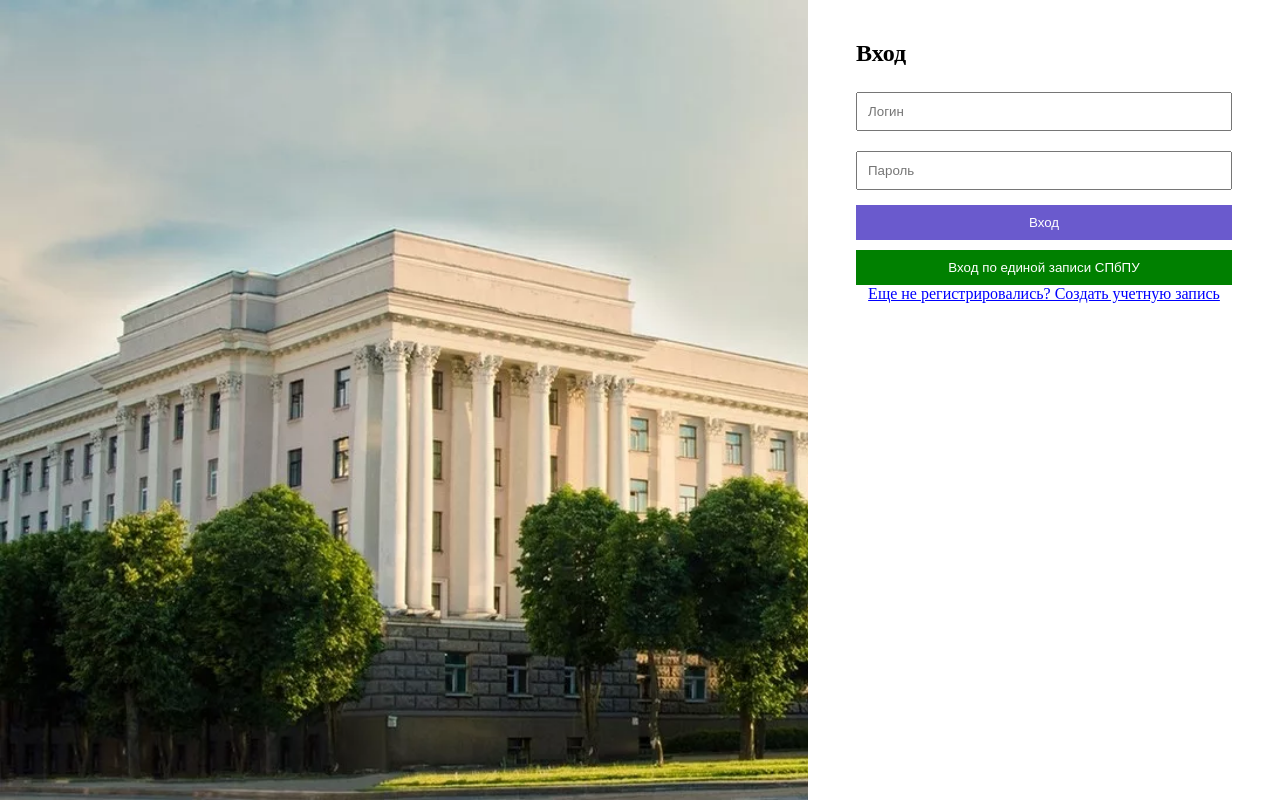
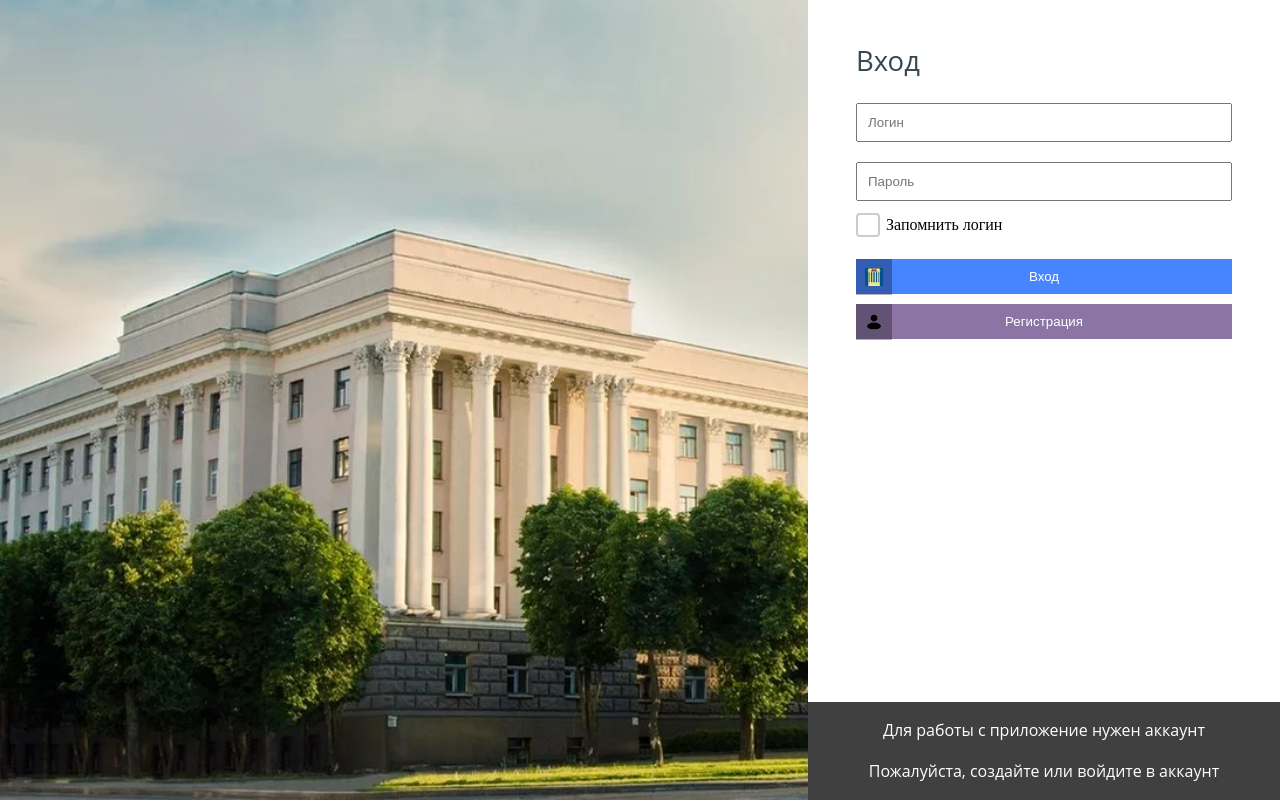
Before and after one commit to Rubick1337/JournalUniversity, a React (Create React App) app in the folder Client/journal/: page / in a window 1280 px wide. Built offline with nearby package versions, Linux system fonts and the light colour scheme.

Commit message:
feat: add new style for login page

```diff
--- a/Client/journal/src/components/Login/Login.jsx
+++ b/Client/journal/src/components/Login/Login.jsx
@@ -12,13 +12,24 @@ function Login() {
                 <div>
                     <input type="password" placeholder="Пароль"/>
                 </div>
-                <button type="submit">Вход</button>
+            <div className="remember__login">
+                <input type="checkbox" id="remember"/>
+                <label htmlFor="remember"> Запомнить логин</label>
+            </div>
+                <button type="submit">
+                    <div className="img__login"></div>
+                    <div className="login__text">Вход</div>
+                </button>
             </form>
             <div>
-            <button className="login-green">Вход по единой записи СПбПУ</button>
+            <button className="login-green">
+                <div className="login__parent__img"></div>
+                <div className="text__parent__button">Регистрация</div>
+            </button>
             </div>
-            <div>
-                <a href="/register">Еще не регистрировались? Создать учетную запись</a>
+            <div className="footer__login">
+                <h3>Для работы с приложение нужен аккаунт</h3>
+                <h3>Пожалуйста, создайте или войдите в аккаунт</h3>
             </div>
         </div>
     );
--- a/Client/journal/src/pages/LoginStyle.css
+++ b/Client/journal/src/pages/LoginStyle.css
@@ -22,6 +22,7 @@ body
 }
 
 .login {
+    position: relative;
     flex: 1;
     align-items: center;
     display: flex;
@@ -31,6 +32,11 @@ body
 
 .login h2 {
     margin-bottom: 20px;
+    font-family: "Open Sans";
+    font-weight: 400;
+    line-height: 1.3;
+    color: #37474f;
+    font-size: 1.715rem;
 }
 
 .login form {
@@ -56,19 +62,128 @@ body
 }
 
 .login form button {
+    display: flex;
+    justify-content: center;
+    align-items: center;
+    margin-bottom: 0;
+    position: relative;
     padding: 10px;
-    background-color: #6a5acd;
+    background-color: rgb(71, 133, 255);
     color: white;
     border: none;
     cursor: pointer;
 }
+.remember__login {
+    display: flex;
+    align-items: center;
+    margin-bottom: 25px !important;
+}
+
+/* Скрываем стандартный чекбокс */
+.remember__login input[type="checkbox"] {
+    display: none;
+}
+
+/* Стилизация кастомного чекбокса */
+.remember__login label {
+    position: relative;
+    padding-left: 30px;
+    cursor: pointer;
+    font-size: 16px;
+    user-select: none;
+}
+
+/* Псевдоэлемент для кастомного чекбокса */
+.remember__login label::before {
+    content: '';
+    position: absolute;
+    left: 0;
+    top: 50%;
+    transform: translateY(-50%);
+    width: 20px;
+    height: 20px;
+    border: 2px solid #ccc;
+    border-radius: 4px;
+    background-color: transparent;
+    transition: border-color 0.3s ease;
+}
+
+.remember__login input[type="checkbox"]:checked + label::before {
+    border-color: #007bff;
+    animation: fillBackground 0.5s ease forwards;
+}
+
+.remember__login label::after {
+    content: '';
+    position: absolute;
+    left: 5px;
+    top: 5px;
+    transform: translateY(-50%) scale(0);
+    width: 6px;
+    height: 12px;
+    border: solid white;
+    border-width: 0 2px 2px 0;
+    transform-origin: bottom left;
+    transition: transform 0.3s ease;
+    z-index: 1; /* Галочка поверх фона */
+}
+
+.remember__login input[type="checkbox"]:checked + label::after {
+    transform: translateY(-50%) rotate(45deg) scale(1);
+}
+
+@keyframes fillBackground {
+    0% {
+        clip-path: inset(50% 50% 50% 50%);
+        background-color: #007bff;
+    }
+    100% {
+        clip-path: inset(0% 0% 0% 0%);
+        background-color: #007bff;
+    }
+}
+.img__login
+{
+    position: absolute;
+    left: 0;
+    margin-bottom: 0 !important;
+    width: 36px;
+    height: 36px;
+    background-image: url(../images/logoBru.jpeg);
+    background-repeat: no-repeat;
+    background-size: 50%;
+    background-position: center center;
+    background-color: rgba(0, 0, 0, 0.3);
+}
+.login__parent__img
+{
+    position: absolute;
+    left: 0;
+    margin-bottom: 0 !important;
+    width: 36px;
+    height: 36px;
+    background-image: url(../images/icons8-пользователь-32.png);
+    background-repeat: no-repeat;
+    background-size: 50%;
+    background-position: center center;
+    background-color: rgba(0, 0, 0, 0.3);
+}
+.login__text
+{
+    margin-bottom: 0 !important;
+}
 
 .login form button:hover {
-    background-color: #5a4abd;
+    background-color: #63bc7d;
+    transition: background-color 0.4s ease;
 }
 
 .login-green {
-    background-color: green;
+    display: flex;
+    align-items: center;
+    justify-content: center;
+    position: relative;
+    background-color: #8c75a5;
     color: white;
     padding: 10px;
     margin-top: 10px;
@@ -76,20 +191,45 @@ body
     cursor: pointer;
     width: 376px;
 }
+.login-green:hover {
+    background-color: #63bc7d;
+    transition: background-color 0.4s ease;
+}
+.footer__login {
+    background: #404040;
+    width: 100%;
+    position: absolute;
+    bottom: 0;
+    left: 0;
+}
+.footer__login h3
+{
+    font-family: "Open Sans", sans-serif;
+    font-size: 1rem;
+    font-weight: 400;
+    line-height: 1.57143;
+    color: #ffffff;
+    text-align: center;
 
-.login-red {
-    background-color: red;
-    color: white;
-    padding: 10px;
-    margin-top: 10px;
-    border: none;
-    cursor: pointer;
 }
-
-.login div p {
-    color: red;
+@media (max-width: 650px){
+.container__login {
+    flex-wrap: wrap;
 }
-
-.login a {
-    color: blue;
+    .info-message {
+        width: 100%;
+    }
+    .login
+    {
+        padding: 0;
+    }
 }
+@media (max-width: 386px){
+    .login form
+    {
+        width: 310px;
+    }
+    .login-green {
+        width: 310px;
+    }
+}
```
Also changed, not shown: Client/journal/src/images/icons8-пользователь-32.png (added), Client/journal/src/images/logoBru.jpeg (added).
